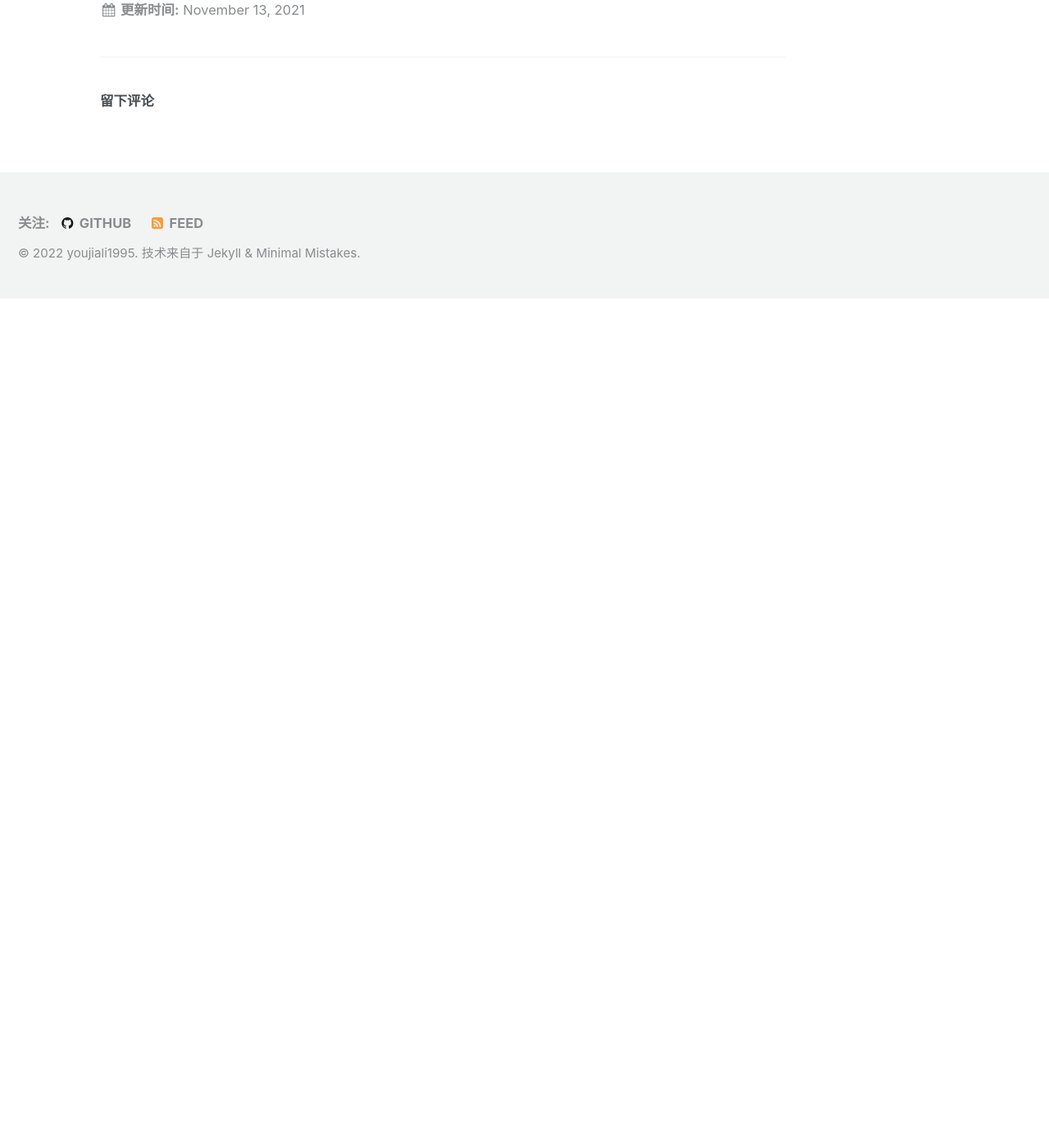
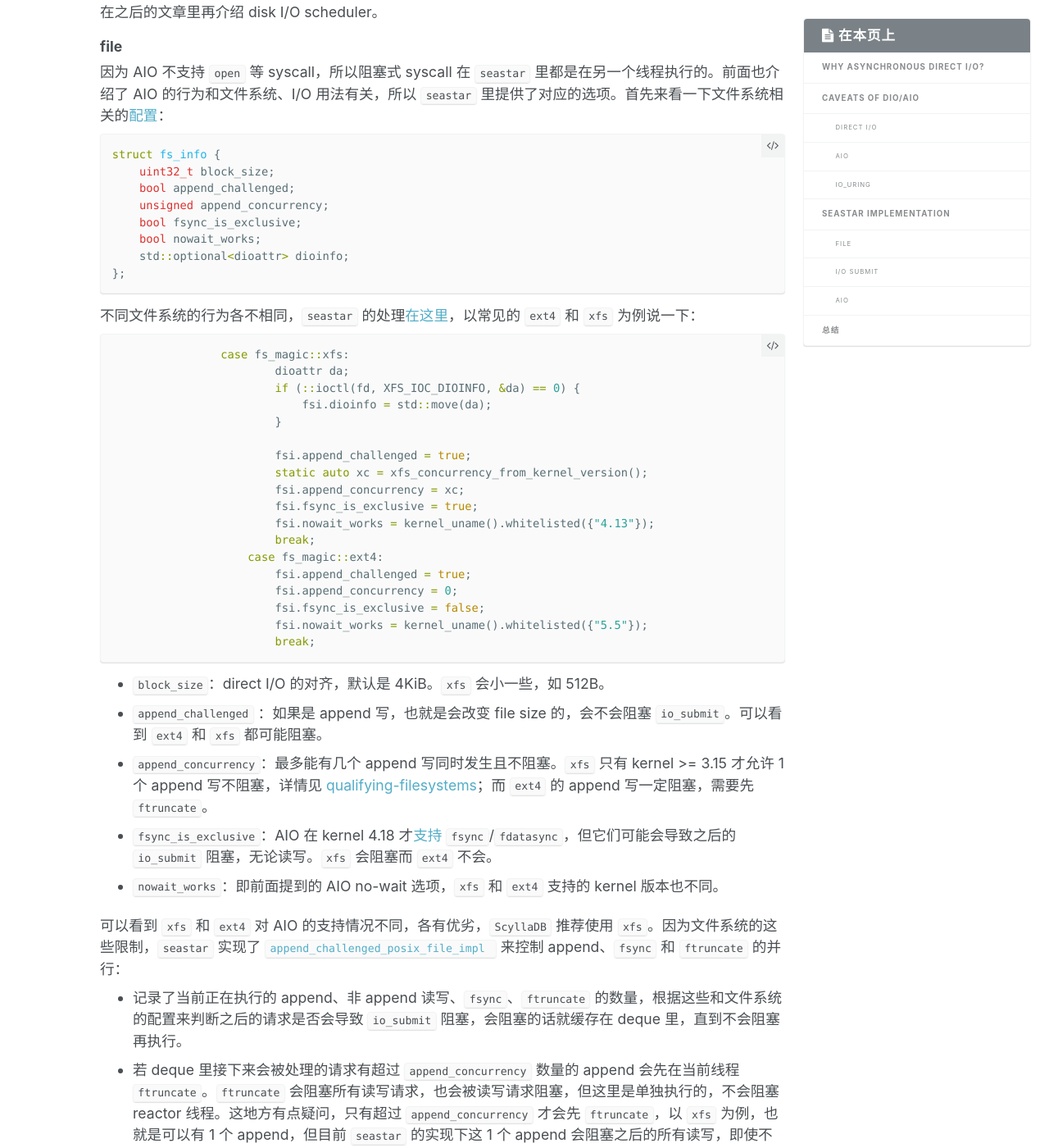
Before and after one commit to youjiali1995/youjiali1995.github.io, a Jekyll site: the page built from _posts/ScyllaDB/2021-11-13-disk-io.md, in a window 1280 px wide and 1400 px high, scrolled down 6459 px. Shown: the whole window at 82% size. Built offline with Jekyll 4.4.1, drawn with Linux system fonts in a browser that asks for light colours; comment, search, counter and statistics services are not loaded; before the commit the page ends 6823 px from its top, so only the background shows below that; some of the changed text lies outside the part shown.

Commit message:
finish scylladb disk-io
Signed-off-by: youjiali1995 <zlwgx1023@gmail.com>

````diff
--- a/_posts/ScyllaDB/2021-11-13-disk-io.md
+++ b/_posts/ScyllaDB/2021-11-13-disk-io.md
@@ -11,7 +11,7 @@
 
 > 2020/03/27：I/O scheduler 发生了很大的变化，分析的版本为：[5c404fe26ddb1ff8f133f9762d9d5755527eb743](https://github.com/scylladb/seastar/tree/5c404fe26ddb1ff8f133f9762d9d5755527eb743)
 
-## Why asynchronous direct I/O?
+## why asynchronous direct I/O?
 
 三年前写过一些 I/O 相关的[东西](/rocksdb/io)，当时只介绍了几种 sync I/O 方式，没涉及到 async I/O，也没有对比几种方式的优劣，而且有些信息在现在看来不太对，现在对 I/O 有了些新的认识，所以根据现在的认知再来写一些，主要是对比不同的 I/O 方式并从中选择最适合存储系统的。
 
@@ -49,11 +49,11 @@
 - [Modern storage is plenty fast. It is the APIs that are bad.](https://itnext.io/modern-storage-is-plenty-fast-it-is-the-apis-that-are-bad-6a68319fbc1a)
 - [Direct I/O writes: the best way to improve your credit score.](https://itnext.io/direct-i-o-writes-the-best-way-to-improve-your-credit-score-bd6c19cdfe46)
 
-## Caveats of DIO/AIO
+## caveats of DIO/AIO
 
 async direct I/O 用得少的原因除了异步不容易使用外，它本身也不够易用，有很多坑。
 
-### Direct I/O
+### direct I/O
 
 从 [open(2)](http://man7.org/linux/man-pages/man2/open.2.html) 看到，自 linux 2.6.0 以后，DIO 对 I/O size、buffer address、file offset 的对齐要求由按 filesystem 的要求变为了按 block device 的要求对齐即可，后者可通过 `ioctl BLKSSZGET` 或者 `blockdev --getss` 获取（内部使用了前者）。
 
@@ -173,7 +173,7 @@
 
 可以看到只有 `fallocate` + blocksize 4096 才可能不阻塞，如果用了 `O_DSYNC` 还需要是 overwrite 才行。之前在 hackathon 上测了下 xfs，行为和 ext4 就不太一样，blocksize 512 也不会阻塞。hackathon 上我们用的 I/O 方式是：`O_DSYNC` + overwrite + `fallocate`（可选），只有这样才不会阻塞，overwrite 需要能复用文件或者提前写零，`ScyllaDB` 写 [commitlog](https://github.com/scylladb/scylla/commit/1e37e1d40c78cb3c86ff5ce33d3a58dce5670b1f#diff-58f71059b7c89ad959d4d27d9e921026bb0a2fd5c8d74773423df48139d9c69dR1267-R1269) 用的是后者但这会消耗盘的带宽，所以最好是能够复用文件，这就影响了存储引擎的设计，需要仔细设计如何区分新旧数据以及复用文件。`fsync` 之类的也会导致阻塞，会在 `seastar` 实现中介绍它是如何处理的。
 
-即使考虑的再周全，仍可能有未知的原因导致 `io_submit` 阻塞，所以 AIO 增加了 [no-wait](https://lwn.net/Articles/724198/) 选项，即当 `io_submit` 要阻塞时会返回 `EAGAIN`，此时程序可以用另外的线程调用 `io_submit` 来防止阻塞主线程。no-wait 对 kernel 和文件系统的版本有要求，同样会在 `seastar` 实现中介绍。
+即使考虑的再周全，仍可能有未知原因导致 `io_submit` 阻塞，所以 AIO 增加了 [no-wait](https://lwn.net/Articles/724198/) 选项。设置该选项会使导致 `io_submit` 阻塞的 `iocb` 返回 `EAGAIN` 而不是阻塞 `io_submit`，此时程序可以用另外的线程调用 `io_submit` 来防止阻塞主线程；或当 `io_submit` 被其他地方，如 kernel、block layer，阻塞时返回 `EAGAIN`。no-wait 对 kernel 和文件系统的版本有要求，同样会在 `seastar` 实现中介绍。
 
 `io_getevents` 的注意点在[之前](/scylladb/cpu-scheduler/#preemption-实现)写了一点，`aio_context_t` 其实是一个在用户态和内核态共享的 struct 的地址，当有请求完成时，会在 interrupt handler 中修改这个 struct，用户态可以直接获取这些状态，在特定用法下 `io_getevents` 完全不需要 syscall，是纯用户态的行为，具体实现见 [`seastar`](https://github.com/scylladb/seastar/blob/2a2a13058ee0720d7ac4d794925d4eca09f372b1/src/core/linux-aio.cc#L77-L118) 或 [`fio`](https://github.com/axboe/fio/blob/87933e32e356b15b85c6d9775d5e840994080a4f/engines/libaio.c#L247-L270)。
 
@@ -189,4 +189,81 @@
 
 io_uring 有着更高的性能上限，但现阶段相比 AIO 的优势没有特别明显，因为常用存储设备支持的 IOPS 不是特别高，而且 io_uring 还不够成熟，也有类似 `io_submit` 的坑，我们 hackathon 在这上面吃了很多亏，但如果我来写一个 rust async runtime，仍会只支持 io_uring，毕竟是未来。
 
-## SeaStar Implementation
+## seastar implementation
+
+`seastar` 因为它的 [reactor](/scylladb/seastar-reactor/) 模型，disk I/O 操作不是立刻执行的，而是先保存起来，到 poll 时再一次性提交/收割，poll 时还会有 disk I/O scheduler 来决定哪些 I/O 请求可以被提交。这里只介绍 I/O 如何执行的，在之后的文章里再介绍 disk I/O scheduler。
+
+### file
+
+因为 AIO 不支持 `open` 等 syscall，所以阻塞式 syscall 在 `seastar` 里都是在另一个线程执行的。前面也介绍了 AIO 的行为和文件系统、I/O 用法有关，所以 `seastar` 里提供了对应的选项。首先来看一下文件系统相关的[配置](https://github.com/scylladb/seastar/blob/5c404fe26ddb1ff8f133f9762d9d5755527eb743/src/core/file.cc#L58-L65)：
+
+```cpp
+struct fs_info {
+    uint32_t block_size;
+    bool append_challenged;
+    unsigned append_concurrency;
+    bool fsync_is_exclusive;
+    bool nowait_works;
+    std::optional<dioattr> dioinfo;
+};
+```
+
+不同文件系统的行为各不相同，`seastar` 的处理[在这里](https://github.com/scylladb/seastar/blob/5c404fe26ddb1ff8f133f9762d9d5755527eb743/src/core/file.cc#L1007-L1055)，以常见的 `ext4` 和 `xfs` 为例说一下：
+
+```cpp
+                case fs_magic::xfs:
+                        dioattr da;
+                        if (::ioctl(fd, XFS_IOC_DIOINFO, &da) == 0) {
+                            fsi.dioinfo = std::move(da);
+                        }
+
+                        fsi.append_challenged = true;
+                        static auto xc = xfs_concurrency_from_kernel_version();
+                        fsi.append_concurrency = xc;
+                        fsi.fsync_is_exclusive = true;
+                        fsi.nowait_works = kernel_uname().whitelisted({"4.13"});
+                        break;
+                    case fs_magic::ext4:
+                        fsi.append_challenged = true;
+                        fsi.append_concurrency = 0;
+                        fsi.fsync_is_exclusive = false;
+                        fsi.nowait_works = kernel_uname().whitelisted({"5.5"});
+                        break;
+```
+
+- `block_size`：direct I/O 的对齐，默认是 4KiB。`xfs` 会小一些，如 512B。
+- `append_challenged` ：如果是 append 写，也就是会改变 file size 的，会不会阻塞 `io_submit`。可以看到 `ext4` 和 `xfs` 都可能阻塞。
+- `append_concurrency`：最多能有几个 append 写同时发生且不阻塞。`xfs` 只有 kernel >= 3.15 才允许 1 个 append 写不阻塞，详情见 [qualifying-filesystems](https://www.scylladb.com/2016/02/09/qualifying-filesystems/)；而 `ext4` 的 append 写一定阻塞，需要先 `ftruncate`。
+- `fsync_is_exclusive`：AIO 在 kernel 4.18 才[支持](https://lwn.net/Articles/671649/) `fsync`/`fdatasync`，但它们可能会导致之后的 `io_submit` 阻塞，无论读写。`xfs` 会阻塞而 `ext4` 不会。
+- `nowait_works`：即前面提到的 AIO no-wait 选项，`xfs` 和 `ext4` 支持的 kernel 版本也不同。
+
+可以看到 `xfs` 和 `ext4` 对 AIO 的支持情况不同，各有优劣，`ScyllaDB` 推荐使用 `xfs`。因为文件系统的这些限制，`seastar` 实现了 [`append_challenged_posix_file_impl `](https://github.com/scylladb/seastar/blob/05cdfc2d30c553ec73b5cdbfb6c4318c232b3a6d/src/core/file-impl.hh#L194) 来控制 append、`fsync` 和 `ftruncate` 的并行：
+
+- 记录了当前正在执行的 append、非 append 读写、`fsync`、`ftruncate` 的数量，根据这些和文件系统的配置来判断之后的请求是否会导致 `io_submit` 阻塞，会阻塞的话就缓存在 deque 里，直到不会阻塞再执行。
+- 若 deque 里接下来会被处理的请求有超过 `append_concurrency` 数量的 append 会先在当前线程 `ftruncate`。`ftruncate` 会阻塞所有读写请求，也会被读写请求阻塞，但这里是单独执行的，不会阻塞 reactor 线程。这地方有点疑问，只有超过 `append_concurrency` 才会先 `ftruncate`，以 `xfs` 为例，也就是可以有 1 个 append，但目前 `seastar` 的实现下这 1 个 append 会阻塞之后的所有读写，即使不是 append 或仍在 `append_concurrency` 范围内。
+
+### I/O submit
+
+file 可以执行的请求会进入对应的 `io_queue` 里，也就是 disk I/O scheduler，会根据优先级和 disk 的特性决定哪些请求会被提交到 `io_sink` 中，`io_sink` 里的所有请求会被 AIO 提交。
+
+```cpp
+    // Each mountpouint is controlled by its own io_queue, but ...
+    // dev_t to io queue of this shard, that is all io queues on this shard.
+    std::unordered_map<dev_t, std::unique_ptr<io_queue>> _io_queues;
+    // ... when dispatched all requests get into this single sink
+    internal::io_sink _io_sink;
+```
+
+### AIO
+
+`seastar` 用 [slab](https://github.com/scylladb/seastar/blob/acf7e3523ba7e20d1bfb09c92a705dcc3e7f0161/src/core/reactor_backend.hh#L63-L72) 管理 `iocb` 来避免内存分配。AIO 这部分值得介绍的主要是错误处理，`io_submit` 的错误处理[在这](https://github.com/scylladb/seastar/blob/acf7e3523ba7e20d1bfb09c92a705dcc3e7f0161/src/core/reactor_backend.cc#L137-L156)：
+
+- `EAGAIN`：会一直重试。
+- `EBADF`：第一个 `iocb` 出错才会报这个错。
+- 其他 error：abort。
+
+`io_getevents` 时对于返回 `EAGAIN` 的 `iocb`，会去掉 no-wait 选项扔到 syscall 线程重试。
+
+## 总结
+
+Linux 下 async I/O 也太难了，还是寄希望于 io_uring 吧。disk I/O scheduler 的介绍可能会缓一缓，一是很复杂，二是对我目前工作没太大帮助，接下来可能会介绍 memory allocator 或者如何写一个 rust TPC async runtime。
````
